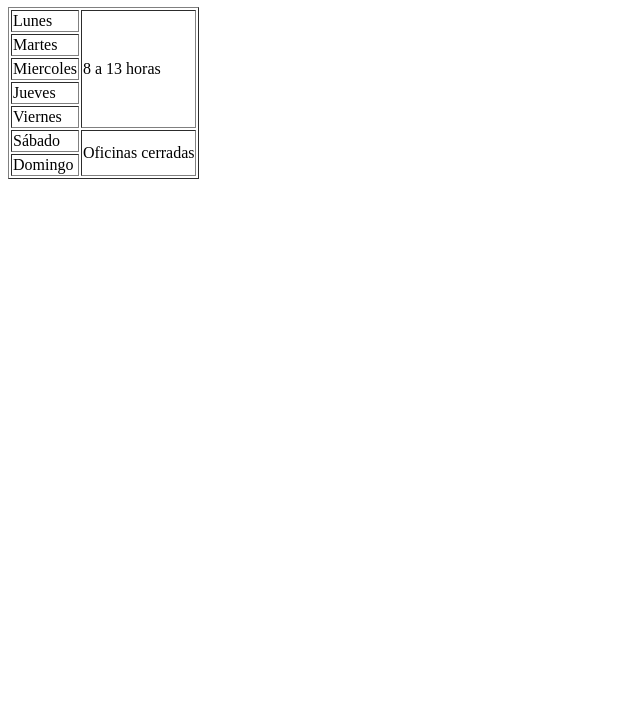
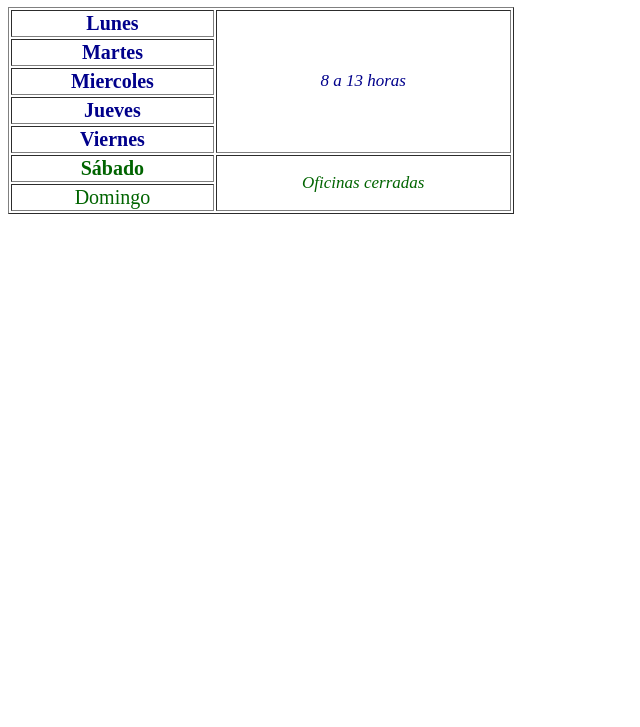
Before and after one commit to suntea3/suntea3.github.io, a plain HTML site: page tablas.html in a window 1280 px wide. Shown: the part 73-800 px from the top of the page, without its empty margins (0-640 px from the left). Drawn offline with Linux system fonts and the light colour scheme.

Commit message:
Update tablas.html

```diff
--- a/tablas.html
+++ b/tablas.html
@@ -3,35 +3,37 @@
 <head>
     <meta charset="UTF-8">
     <meta name="viewport" content="width=device-width, initial-scale=1.0">
+    <link rel="stylesheet" href="style.css">
     <title>Horarios de atención</title>
 </head>
-    <h1>Horarios de atención</h1>
+    <h1>&nbsp; &nbsp; &nbsp; &nbsp; &nbsp; Horarios de atención</h1>
 <body>
-    <table border="1">
+    <table style="width: 40%;" ;  border="1">
         <tr>
-            <td>Lunes</td>
-            <td rowspan="5">8 a 13 horas</td>
+            <td><b>Lunes</b></td>
+            <td rowspan="5" class="horas"><i>8 a 13 horas</i></td>
         </tr>
         <tr>
-            <td>Martes</td>
+            <td><b>Martes</b></td>
         </tr>
         <tr>
-            <td>Miercoles</td>
+            <td><b>Miercoles</b></td>
         </tr>
         <tr>
-            <td>Jueves</td>
+            <td><b>Jueves</b></td>
         </tr>
         <tr>
-            <td>Viernes</td>
+            <td><b>Viernes</b></td>
         </tr>
-        <tr>
-            <td>Sábado</td>
-            <td rowspan="2">Oficinas cerradas</td>
+        <tr class="finde">
+            <td><b>Sábado</b></td>
+            <td rowspan="2" class="horas"><i>Oficinas cerradas</i></td>
         </tr>
-        <tr>
+        <tr class="finde">
             <td>Domingo</td>
         </tr>
 
     </table>
 </body>
 </html>
+</html>
```
